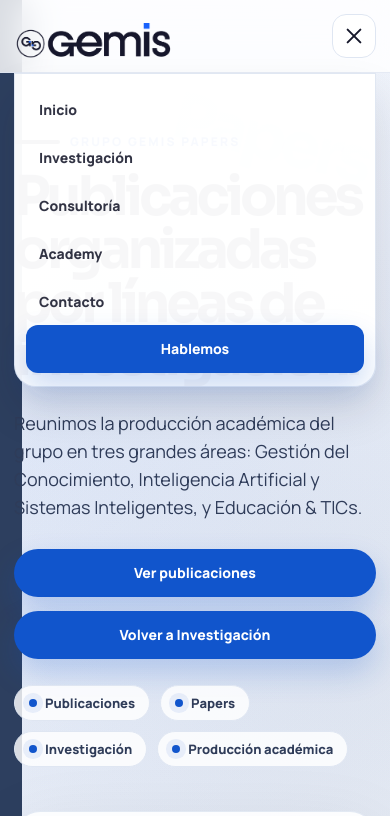
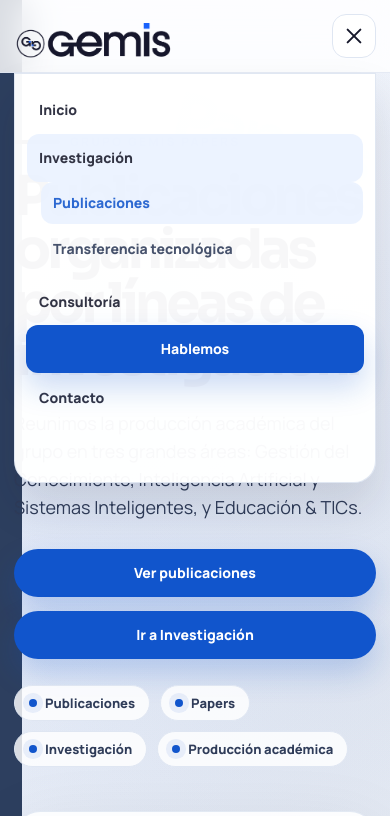
Before and after one commit to santiagoferreiros/grupo-gemis-web, a website: page research/papers/index.html in a window 390 px wide. Both pictures are taken after a click on the button "Abrir navegación". Shown: the top 816 px of the page. Drawn offline with Linux system fonts and the light colour scheme.

Commit message:
Menu desplegable

```diff
--- a/assets/css/styles.css
+++ b/assets/css/styles.css
@@ -156,6 +156,54 @@ a { color: inherit; text-decoration: none; }
 }
 .nav-links a:hover::after, .nav-links a.active::after { width: 100%; }
 .nav-links a.button::after { display: none; }
+.nav-dropdown { position: relative; display: inline-flex; align-items: center; }
+.nav-dropdown::before {
+  content: "";
+  position: absolute;
+  top: 100%;
+  left: 0;
+  right: 0;
+  height: 16px;
+}
+.nav-submenu {
+  position: absolute;
+  top: calc(100% + 14px);
+  left: 0;
+  z-index: 45;
+  min-width: 245px;
+  display: grid;
+  gap: 4px;
+  padding: 10px;
+  border: 1px solid rgba(223, 230, 242, 0.95);
+  border-radius: 16px;
+  background: rgba(255, 255, 255, 0.98);
+  box-shadow: 0 22px 44px rgba(22, 24, 43, 0.12);
+  opacity: 0;
+  pointer-events: none;
+  transform: translateY(-6px);
+  transition: opacity 160ms ease, transform 160ms ease;
+}
+.nav-dropdown:hover .nav-submenu,
+.nav-dropdown:focus-within .nav-submenu {
+  opacity: 1;
+  pointer-events: auto;
+  transform: translateY(0);
+}
+.nav-submenu a {
+  min-height: 40px;
+  display: flex;
+  align-items: center;
+  padding: 0 12px;
+  border-radius: 11px;
+  color: var(--slate);
+  white-space: nowrap;
+}
+.nav-submenu a:hover,
+.nav-submenu a.active {
+  color: var(--blue);
+  background: var(--blue-soft);
+}
+.nav-submenu a::after { display: none; }
 
 .nav-toggle { display: none; }
 .nav-action { flex: 0 0 auto; }
@@ -529,6 +577,30 @@ h1 { margin: 0 0 26px; max-width: 920px; font-size: clamp(48px, 7vw, 92px); }
   .nav-links a:hover,
   .nav-links a.active { background: var(--blue-soft); }
   .nav-links a::after { display: none; }
+  .nav-dropdown {
+    width: 100%;
+    display: grid;
+  }
+  .nav-dropdown::before {
+    display: none;
+  }
+  .nav-submenu {
+    position: static;
+    min-width: 0;
+    display: grid;
+    padding: 0 0 8px 14px;
+    border: 0;
+    border-radius: 0;
+    background: transparent;
+    box-shadow: none;
+    opacity: 1;
+    pointer-events: auto;
+    transform: none;
+  }
+  .nav-submenu a {
+    min-height: 42px;
+    padding: 0 12px;
+  }
   .nav-toggle {
     width: 44px;
     height: 44px;
--- a/research/papers/index.html
+++ b/research/papers/index.html
@@ -28,7 +28,13 @@
 
             <nav class="nav-links" data-nav-links>
                 <a href="/">Inicio</a>
-                <a href="/research/">Investigación</a>
+                <div class="nav-dropdown">
+                    <a class="active" href="/research/">Investigación</a>
+                    <div class="nav-submenu">
+                        <a class="active" href="/research/papers/">Publicaciones</a>
+                        <a href="/research/technology-transfer/">Transferencia tecnológica</a>
+                    </div>
+                </div>
                 <a href="/consulting/">Consultoría</a>
                 <a href="/academy/">Academy</a>
                 <a href="/contact/">Contacto</a>
@@ -59,7 +65,7 @@
 
                     <div class="actions">
                         <a class="button primary" href="#knowledge-management">Ver publicaciones</a>
-                        <a class="button secondary" href="/research/">Volver a Investigación</a>
+                        <a class="button secondary" href="/research/">Ir a Investigación</a>
                     </div>
 
                     <div class="chips">
@@ -152,7 +158,7 @@
                     investigación.
                 </p>
                 <div class="actions">
-                    <a class="button primary" href="/research/">Volver a Investigación</a>
+                    <a class="button primary" href="/research/">Ir a Investigación</a>
                 </div>
             </div>
         </section>
```
Also changed, not shown: academy/index.html (+1 -1 lines), consulting/index.html (+1 -1 lines), contact/index.html (+1 -1 lines), index.html (+1 -1 lines), research/index.html (+1 -1 lines), research/technology-transfer/index.html (+9 -3 lines).
